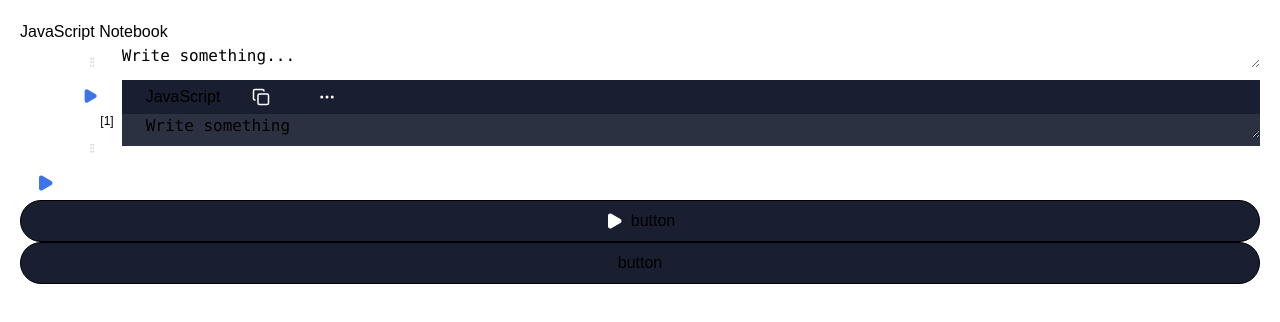
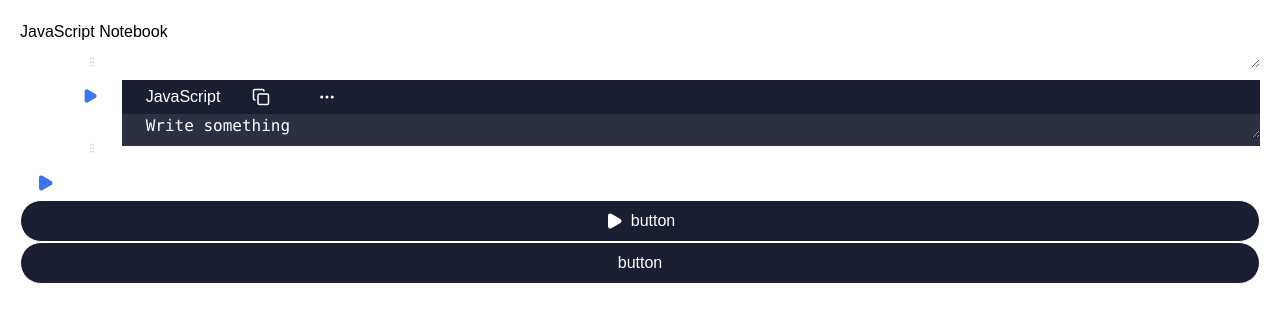
Before and after one commit to mukumikuu/tech-note-app, a React (Vite) app: page / in a window 1280 px wide. Shown: the top 322 px of the page. Built offline with nearby package versions, Linux system fonts and the light colour scheme; no server answers; a web font is replaced by a local one.

Commit message:
chore: change component color based on index.css

```diff
--- a/src/frontend/components/button.tsx
+++ b/src/frontend/components/button.tsx
@@ -1,11 +1,11 @@
-import type { LucideIcon } from "lucide-react"
-import React, { useState } from "react"
+import type { LucideIcon } from 'lucide-react'
+import React, { useState } from 'react'
 
 interface ButtonProps {
   children?: React.ReactNode
   onClick: () => void
-  variant?: "default" | "icon"
-  rounded?: "lg" | "sm" | "full"
+  variant?: 'default' | 'icon'
+  rounded?: 'lg' | 'sm' | 'full'
   className?: string
   icon?: LucideIcon
   iconSize?: number
@@ -16,18 +16,18 @@ interface ButtonProps {
 const Button: React.FC<ButtonProps> = ({
   children,
   onClick,
-  variant = "default",
-  rounded = "full",
-  className = "",
+  variant = 'default',
+  rounded = 'full',
+  className = '',
   icon: Icon,
   iconSize = 18,
-  iconColor = "#FFFFFF",
-  iconClassname = "",
+  iconColor = '#FFFFFF',
+  iconClassname = '',
 }) => {
   const [showOutline, setShowOutline] = useState(false)
 
   const handleClick = () => {
-    if (variant === "default") {
+    if (variant === 'default') {
       setShowOutline(true)
       setTimeout(() => setShowOutline(false), 300)
     }
@@ -36,21 +36,21 @@ const Button: React.FC<ButtonProps> = ({
   }
 
   const baseClasses =
-    "flex items-center justify-center gap-2 py-2 px-4 cursor-pointer transition-all duration-300 ease-in-out"
+    'flex items-center justify-center gap-2 py-2 px-4 font-Poppins text-white cursor-pointer transition-all duration-300 ease-in-out'
 
   const roundedClasses = {
-    sm: "rounded-sm",
-    lg: "rounded-lg",
-    full: "rounded-full",
+    sm: 'rounded-sm',
+    lg: 'rounded-lg',
+    full: 'rounded-full',
   }
   const variantClasses = {
-    default: "w-full bg-[#191E30] border hover:brightness-125",
-    icon: "bg-transparent hover:brightness-125",
+    default: 'w-full bg-[#191E30] border hover:brightness-125',
+    icon: 'bg-transparent hover:brightness-125',
   }
   const outlineClass =
-    variant === "default" && showOutline
-      ? "outline outline-2 outline-[#3E74EA] outline-offset-2"
-      : "outline-none"
+    variant === 'default' && showOutline
+      ? 'outline outline-2 outline-[#3E74EA] outline-offset-2'
+      : 'outline-none'
 
   const combinedClasses = [
     baseClasses,
@@ -58,7 +58,7 @@ const Button: React.FC<ButtonProps> = ({
     variantClasses[variant],
     className,
     outlineClass,
-  ].join(" ")
+  ].join(' ')
 
   return (
     <button className={combinedClasses} onClick={handleClick}>
--- a/src/frontend/components/codeblock.tsx
+++ b/src/frontend/components/codeblock.tsx
@@ -7,6 +7,7 @@ import { io, Socket } from 'socket.io-client'
 import type { CellStatus } from '../types/cellstatus'
 import type { KernelResult } from '../../shared/kernelResult'
 import { useCopyToClipboard } from '../hooks/usecopytoclipboard'
+import '../ui/index.css'
 
 type CodeBlockProps = {
   blockIndex: number
@@ -66,11 +67,11 @@ const CodeBlock = ({ blockIndex }: CodeBlockProps) => {
       <div className='flex flex-col items-end'>
         <ExecuteCellButton
           status={status}
-          iconColor='#3E74EA'
+          iconColor='var(--color-light-blue)'
           iconSize={16}
           onExecute={runCell}
         />
-        <div className='font-poppins text-[12px]'>{`[${blockIndex}]`}</div>
+        <div className='font-Poppins text-[12px] text-white'>{`[${blockIndex}]`}</div>
         <div className='flex flex-row'>
           <Button onClick={handlePlus} icon={Plus} variant='icon' />
           <Button variant='icon' onClick={handleDrag}>
@@ -79,22 +80,20 @@ const CodeBlock = ({ blockIndex }: CodeBlockProps) => {
         </div>
       </div>
       <div className='w-full'>
-        <div className='flex flex-row items-center gap-4 bg-[#191E30]'>
-          <div className='pl-6'>JavaScript</div>
+        <div className='bg-dark-blue flex flex-row items-center gap-4'>
+          <div className='pl-6 text-white'>JavaScript</div>
           <Button onClick={handleCopy} icon={Copy} variant='icon' />
           <Button onClick={handleEllipsis} icon={Ellipsis} variant='icon' />
         </div>
         <textarea
-          className='block field-sizing-content h-auto w-full bg-[#2C3142] pl-6 font-mono'
+          className='bg-blue block field-sizing-content h-auto w-full pl-6 font-mono text-white'
           value={code}
           onChange={(e) => setCode(e.target.value)}
         />
-        <div className='bg-[#2C3142] pt-2 pl-6 font-mono text-sm'>
-          {output?.error && (
-            <div className='text-[#FF0000]'>{output.error}</div>
-          )}
+        <div className='bg-blue pt-2 pl-6 font-mono text-sm text-white'>
+          {output?.error && <div className='text-red'>{output.error}</div>}
           {output && !output.error && (
-            <div className='text-[#FFFFFF]'>{output.logs.join('')}</div>
+            <div className='text-white'>{output.logs.join('')}</div>
           )}
         </div>
       </div>
--- a/src/frontend/components/executecellbutton.tsx
+++ b/src/frontend/components/executecellbutton.tsx
@@ -39,7 +39,7 @@ const ExecuteCellButton = ({
       <Icon
         size={iconSize}
         color={iconColor}
-        className={`${iconClassname} ${status === 'running' ? 'animate-spin' : 'fill-[#3E74EA]'}`}
+        className={`${iconClassname} ${status === 'running' ? 'animate-spin' : 'fill-light-blue'}`}
       />
     </button>
   )
--- a/src/frontend/components/markdownblock.tsx
+++ b/src/frontend/components/markdownblock.tsx
@@ -26,7 +26,7 @@ const MarkdownBlock = () => {
       </div>
       <div className='w-full'>
         <textarea
-          className='block field-sizing-content h-auto w-full font-mono'
+          className='block field-sizing-content h-auto w-full font-mono text-white'
           value={text}
           onChange={(e) => setText(e.target.value)}
         />
```
